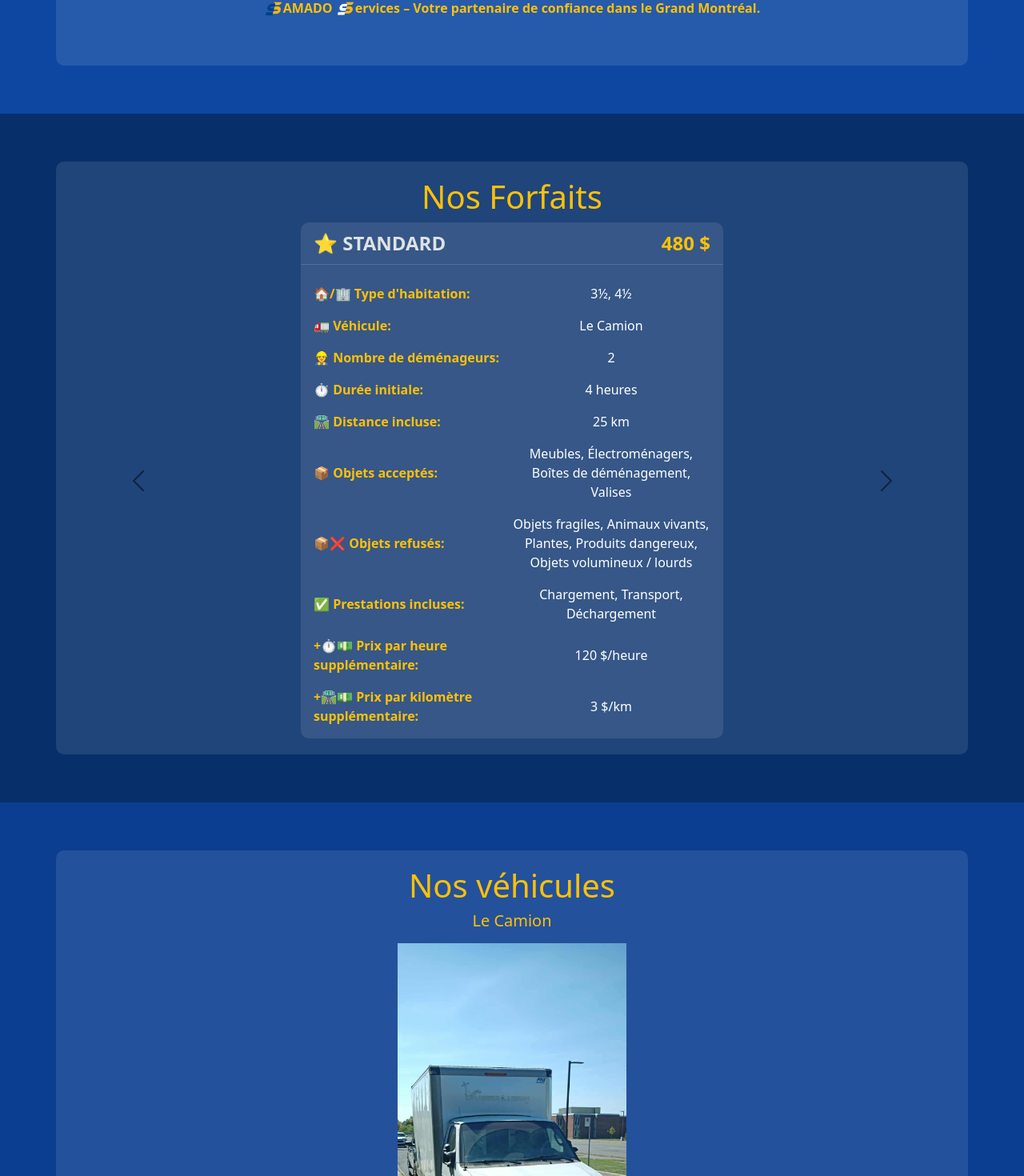
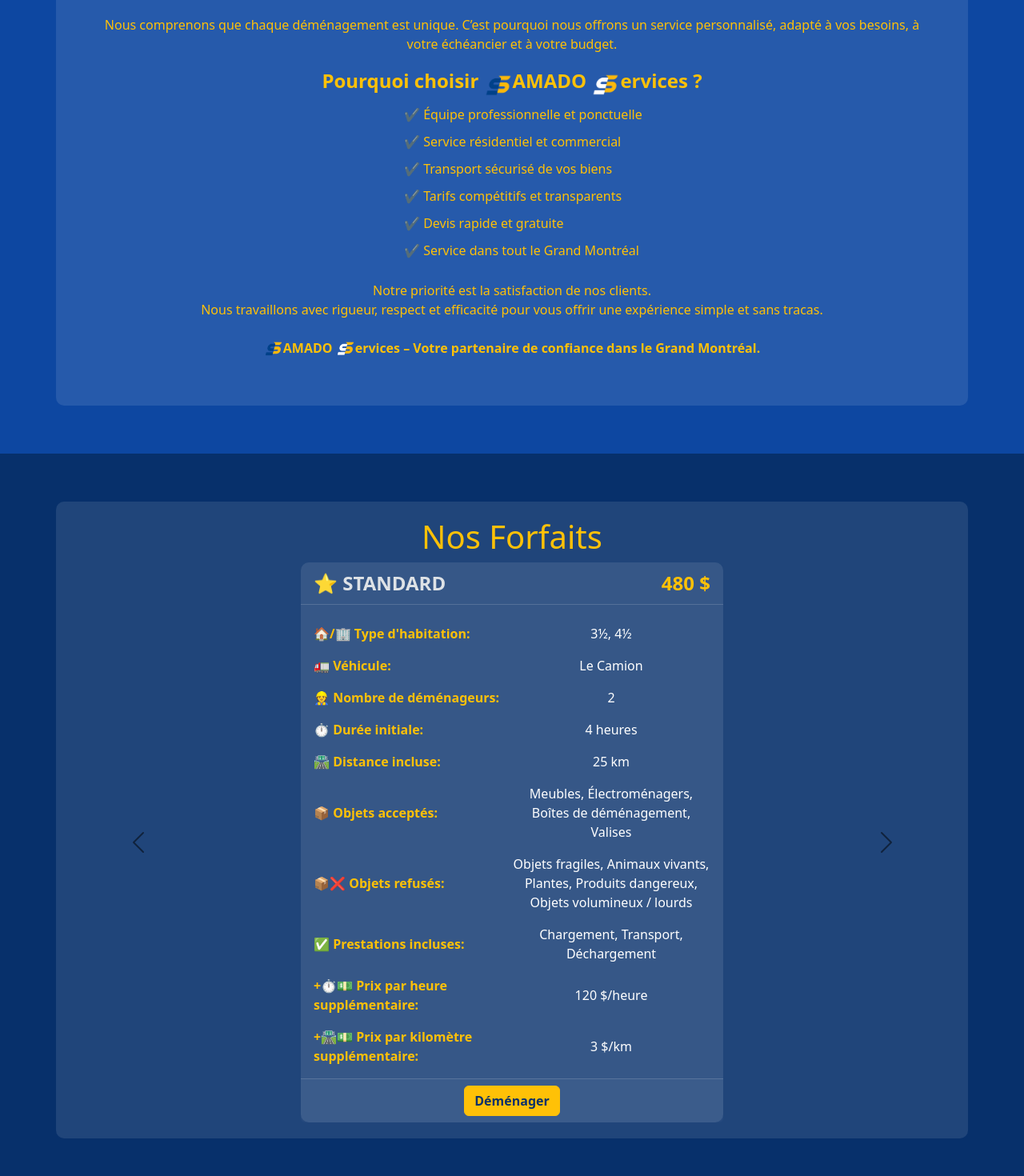
Before and after one commit to DarKaizoku/Samado, a React (Create React App) app: page / in a window 1280 px wide. Shown: the part 790-2260 px from the top of the page at 80% size. Built offline with nearby package versions, Linux system fonts and the light colour scheme.

Commit message:
ajout mailing via getform.com + logique avec usestateForfait

```diff
--- a/src/App.css
+++ b/src/App.css
@@ -186,8 +186,29 @@
 }
 
 #about ul {
+  display: grid;
+  grid-template-columns: repeat(3, 1fr);
   list-style-type: none;
   padding-left: 10px;
+}
+
+#about li {
+  text-align: left;
+  grid-column: 2;
+  padding-left: 10%;
+  margin-bottom: 10px;
+}
+
+@media (max-width: 768px) {
+  #about ul {
+    grid-template-columns: 1fr;
+    padding-left: 10px;
+    text-align: left;
+  }
+
+  #about li {
+    grid-column: 1;
+  }
 }
 
 
--- a/src/App.tsx
+++ b/src/App.tsx
@@ -33,12 +33,13 @@
           <Row>
             <Col>
               <div id="about">
-                <h2><strong>
+                <Image src={process.env.PUBLIC_URL + '/images/card_SAMADO.jpeg'} alt='Présentation Samado Services' thumbnail /><br /><br />
+                {/* <h2><strong>
                   <span className="icon-wrapper" id='S_blue'>.</span>AMADO
                   <span className="no-break">
                     <span className="icon-wrapper" id='S_white'>.</span>ervices
                   </span>
-                </strong></h2>
+                </strong></h2> */}
                 <p>
 
                   Fondée avec la volonté d’offrir un service de déménagement fiable et professionnel dans le Grand Montréal, <span className="icon-wrapper" id='S_blue'>.</span>AMADO <span className="icon-wrapper" id='S_white'>.</span>ervices accompagne les particuliers et les entreprises dans toutes les étapes de leur relocalisation.<br /><br />
@@ -56,7 +57,7 @@
                   <li>✔ Service résidentiel et commercial</li>
                   <li>✔ Transport sécurisé de vos biens</li>
                   <li>✔ Tarifs compétitifs et transparents</li>
-                  <li>✔ Soumission rapide et gratuite</li>
+                  <li>✔ Devis rapide et gratuite</li>
                   <li>✔ Service dans tout le Grand Montréal</li>
                 </ul>
                 <p>
--- a/src/Components/carouselForfaits.tsx
+++ b/src/Components/carouselForfaits.tsx
@@ -1,12 +1,54 @@
+import { useEffect, useState } from "react";
 import { Button, Carousel } from "react-bootstrap";
 import Card from 'react-bootstrap/Card';
 import "bootstrap/dist/css/bootstrap.min.css";
 
 import { listForfaits } from "../constants/listForfaits";
 
+const defaultEmailContent = `Bonjour, \nNous avons besoin de vos services, quelles sont les informations nécessaires pour un devis complet ? \n\nMerci`;
+
+export default function CarouselForfaits() {
+
+    const [forfait, setForfait] = useState('');
+
+    useEffect(() => {
+        console.log(forfait);
+    }, [forfait]);
+    function sendDemande(forfait: any) {
+
+        const forfaitSelected = {
+            forfait: forfait.name,
+            prix: forfait.prix,
+            typeHabitation: forfait.typeHabitation.join(', '),
+            vehicule: forfait.vehicule ? forfait.vehicule.name : 'N/A',
+            nbDemenageurs: forfait.nbDemenageurs || 'N/A',
+            dureeInitiale: forfait.dureeInitiale ? `${forfait.dureeInitiale} heures` : 'N/A',
+            distanceIncluse: forfait.distanceIncluse ? `${forfait.distanceIncluse} km` : 'N/A',
+            objetAcceptes: forfait.objetAcceptes ? forfait.objetAcceptes.join(', ') : 'N/A',
+            objetRefuses: forfait.objetRefuses ? forfait.objetRefuses.join(', ') : 'N/A',
+            prestationsIncluses: forfait.prestationsIncluses ? forfait.prestationsIncluses.map((prestation: any) => prestation.name).join(', ') : 'N/A',
+        }
+        // Convertit l'objet forfaitSelected en une chaîne de caractères formatée pour l'URL
+        /* const forfaitString = JSON.stringify(forfaitSelected).replaceAll('"', '').replaceAll(',', '\n').replaceAll('{', '').replaceAll('}', '') */
+
+        // Formatage lisible du forfait sélectionné
+        const forfaitString = Object.entries(forfaitSelected)
+            .map(([key, value]) => `${key}: ${value}`)
+            .join('\n');
+
+        setForfait(forfaitString);
 
 
-export default function CarouselForfaits() {
+        const params = {
+            name: "",
+            email: "",
+            message: defaultEmailContent + "\n\n" + `Détails du forfait sélectionné:\n${forfaitString ?? 'Aucun forfait sélectionné'}`,
+        };
+
+        window.open(`https://samado-services.getform.com/rmx77?${new URLSearchParams(params).toString()}`, "_blank", "popup,left=100,top=100,width=640,height=960");
+    }
+
+
     return (
         <Carousel id="forfait" data-bs-theme="dark" indicators={false} interval={null} touch={true} className="carousel-forfaits">
             {listForfaits.map(forfait => (
@@ -48,9 +90,9 @@
                             </Card.Text>
 
                         </Card.Body>
-                        {/* <Card.Footer>
-                            <Button variant="primary" >Déménager</Button>
-                        </Card.Footer> */}
+                        <Card.Footer>
+                            <Button variant="primary" onClick={() => sendDemande(forfait)}>Déménager</Button>
+                        </Card.Footer>
                     </Card>
                 </Carousel.Item>
             ))
```
